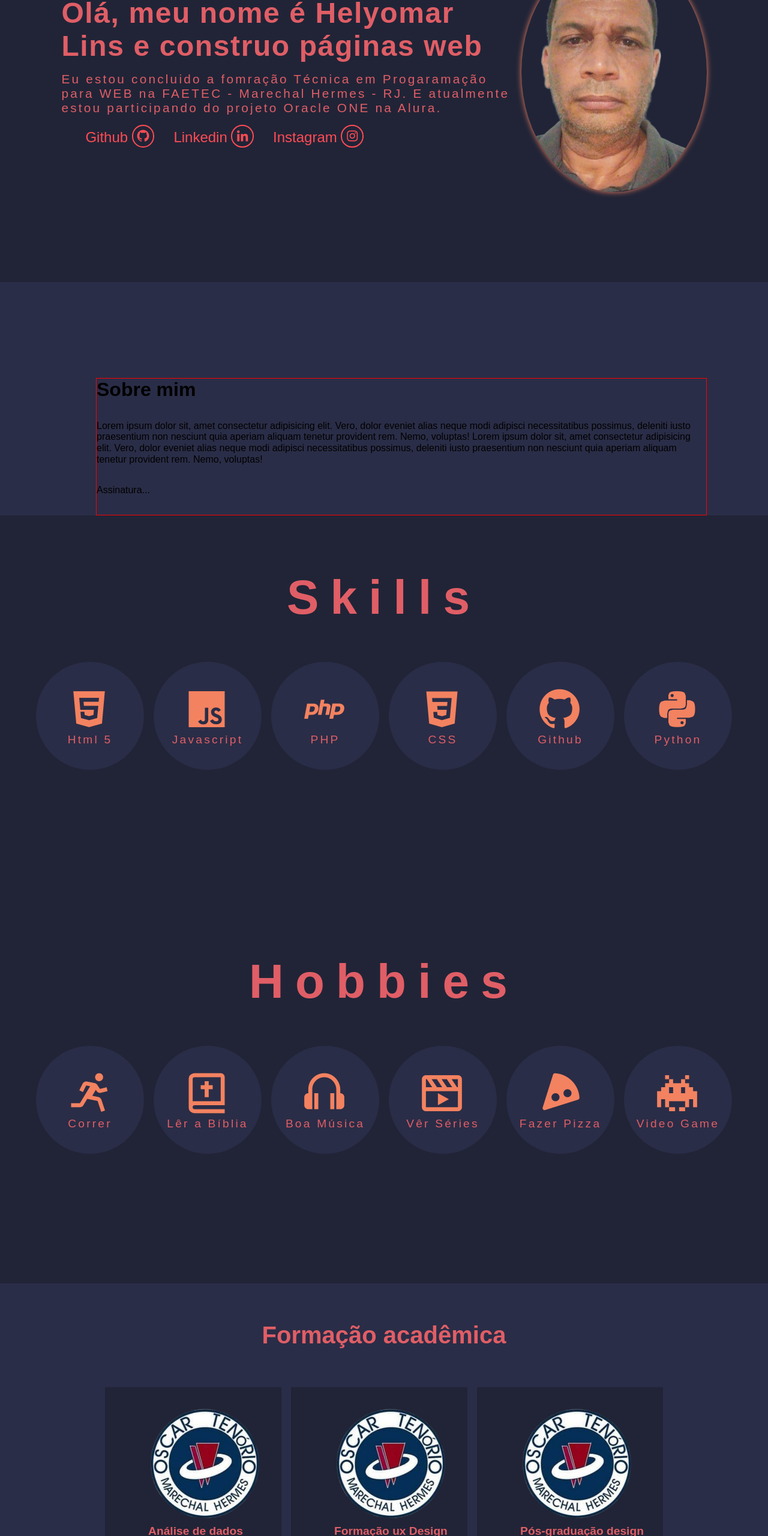
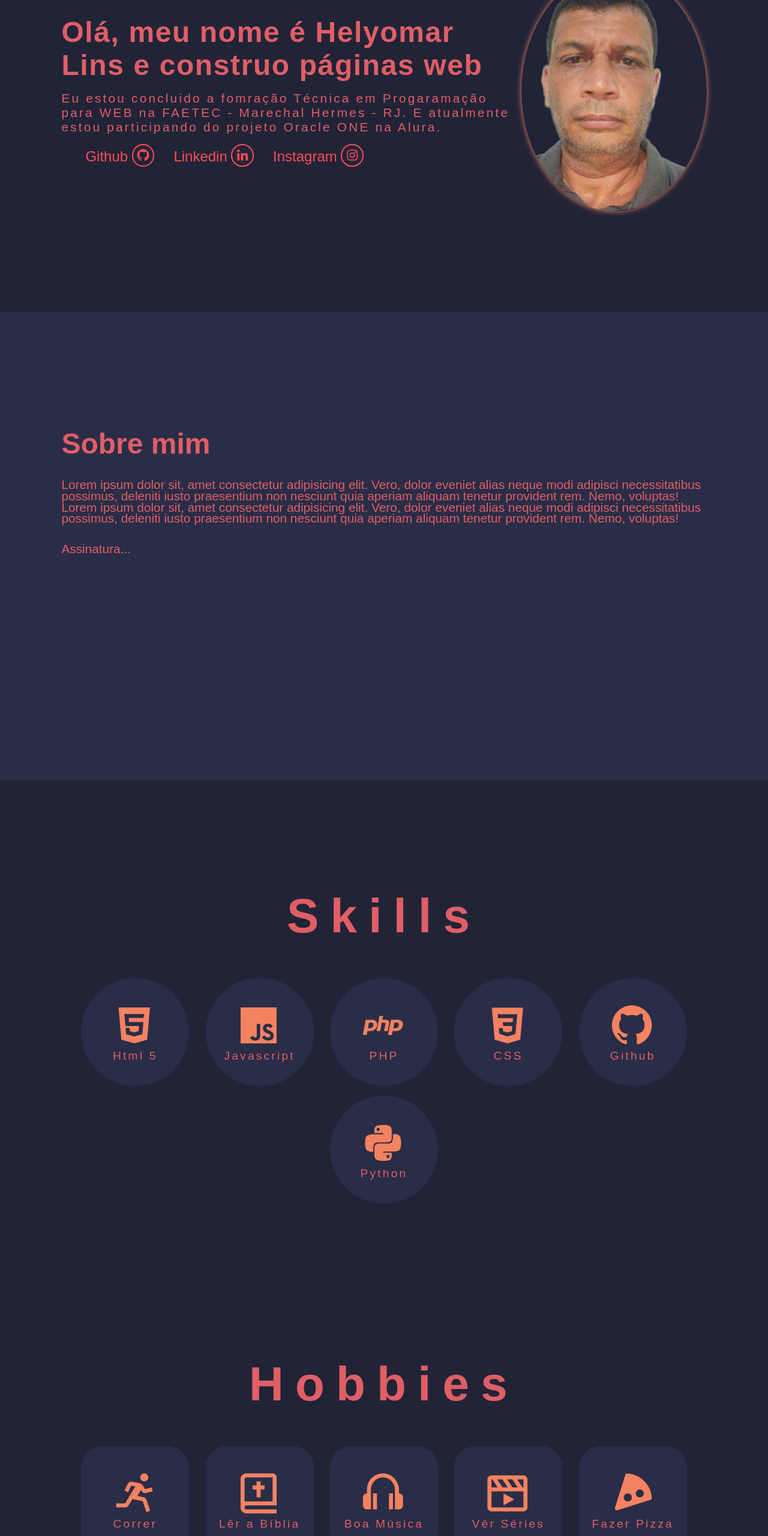
Before and after one commit to HelyomarLins/ChallengeAlura-Portifolio-HelyomarLins, a plain HTML site: page index.html in a window 1280 px wide. Shown: the part 240-2800 px from the top of the page at 60% size. Drawn offline with nearby package versions, Linux system fonts and the light colour scheme; a web font is replaced by a local one.

Commit message:
finalizando animações

```diff
--- a/assets/CSS/academic.css
+++ b/assets/CSS/academic.css
@@ -1,50 +1,55 @@
 /* Estilos para a sessão de histórico acadêmico */
 .academic {
-min-height: 80vh;
-   display:flex;
-   flex-direction: column;
-   align-items: center;
-   padding: 4rem;
-   gap: 2rem;
-   background-color: var(--cor-de-menu);
+    min-height: calc(100vh - 20px);
+    padding: 5rem 8% 0 8%;
+    display: flex;
+    flex-direction: column;
+    align-items: center;
+    gap: 1rem;
+    width: 100%;
+    background-color: var(--cor-de-menu);
 }
 .academic__title {
     font-size: 2.5rem;
     color: var(--cor-de-letras);
     text-align: center;
 }
-
 .academic__courses {
     display: flex;
     align-items: center;
-    padding: 2rem;
-    gap: 1rem;
+    justify-content: space-evenly;
     flex-wrap: wrap;
+    gap: 2rem;
+    width: 100%;
+    height: 70vh;
+}
+
+.academic__courses__box {
+
 
 }
 
-.academic__courses__box {
-    min-width: none;
-    padding: 2rem;
+.academic__courses__list {
+    display: flex;
+    flex-direction: column;
+    align-items: center;
+    justify-content: center;
+    padding: 1rem;
+    color: var(--cor-de-letras);
+    border-radius: 10%;
     background-color: var(--cor-de-fundo);
 }
 
-.academic__courses__list {
-    color: var(--cor-de-letras);;
-}
-
 .academic__courses__item__img img {
-    width: 190px;
+    width: 20vw;
 }
 
 .academic__courses__item__title h4 {
     font-weight: 700;
     font-size: 1.2rem;
     margin-bottom: 0.3rem;
-
 }
 
 .academic__courses__item__subtitle p {
     font-weight: 300;
-
 }
--- a/assets/CSS/experience.css
+++ b/assets/CSS/experience.css
@@ -1,12 +1,15 @@
 /* Estilos para a sessão de histórico acadêmico */
 .experience {
-    min-height: 80vh;
+    width: 100%;
+    min-height: calc(100vh - 60px);
+    padding: 10rem 8% 0 8%;
     display:flex;
     flex-direction: column;
     align-items: center;
-    padding: 4rem;
-    gap: 4rem;
+
+    background-color: var(--cor-de-menu);
 }
+
 .experience__section__title {
     font-size: 2.5rem;
      color: var(--cor-de-letras);
--- a/assets/CSS/header.css
+++ b/assets/CSS/header.css
@@ -1,5 +1,6 @@
 /*Section Menu*/
 .menu {
+    width: 100%;
     position: fixed;
     top: 0;
     left: 0;
--- a/assets/CSS/hobbies.css
+++ b/assets/CSS/hobbies.css
@@ -1,10 +1,12 @@
 .hobbies{
-    min-height: calc(100vh - 60px);
+    min-height: calc(100vh - 20px);
     display: flex;
     flex-direction: column;
     align-items: center;
+    padding: 08rem 8% 0 8%;
     gap: 1.2rem;
     justify-content: center;
+    width: 100%;
     }
     .hobbies__title{
         font-size: 5rem;
@@ -24,13 +26,16 @@
     .hobbies__box{
         display: flex;
         justify-content: center;
-
     }
-    .hobbies__box ul{
+    .hobbies__box{
         width: 180px;
         height: 180px;
         background-color: var(--cor-de-menu);
-        border-radius: 50%;
+        border-radius: 20%;
+
+    }
+
+    .hobbies__box ul{
         display: flex;
         flex-direction: column;
         justify-content: center;
@@ -43,10 +48,19 @@
         font-size: 5rem;
         letter-spacing: 0.2rem;
         color: var(--cor-de-linha);
+        cursor: pointer;
+        transition: 0.3s ease-in-out;
     }
     ul .hobbies__name{
         font-size: 1.2rem;
         letter-spacing: 0.2rem;
         color: var(--cor-de-letras);
+    }
+    ul .hobbies__icon i:hover{
+        color: var(--cor-de-linha);
+        transform: scale(1.1) translateY(-5px);
+        box-shadow: 0 0 35px var(--cor-de-linha);
+        padding: 0.2rem;
+        border-radius: 50%;
 
     }
--- a/assets/CSS/skills.css
+++ b/assets/CSS/skills.css
@@ -1,5 +1,8 @@
 .skills{
-    min-height: calc(80vh - 100px);
+    width: 100%;
+    min-height: calc(100vh - 20px);
+    padding: 08rem 8% 0 8%;
+    background-color: var( --cor-de-fundo);
     display: flex;
     flex-direction: column;
     align-items: center;
@@ -13,7 +16,7 @@
         color: var(--cor-de-letras);
     }
     .skills__line{
-         display: flex;
+        display: flex;
         gap: 1rem;
         padding: 2%;
         align-items: center;
@@ -36,9 +39,15 @@
         justify-content: center;
         align-items: center;
         padding: 1rem;
-
+        cursor: pointer;
+        transition: 0.3s ease-in-out;
     }
-
+    .skills__box ul:hover{
+        color: var(--cor-de-linha);
+        transform: scale(1.1) translateY(-5px);
+        box-shadow: 0 0 25px var(--cor-de-linha);
+        border: 2px solid var(--cor-de-linha);
+    }
     ul .skills__icon i{
         font-size: 5rem;
         letter-spacing: 0.2rem;
--- a/assets/CSS/sobre.css
+++ b/assets/CSS/sobre.css
@@ -1,22 +1,22 @@
 .sobre{
-    padding: 10rem 8% 0 10rem;
+    width: 100%;
+    padding: 12rem 8% 0 8%;
+    min-height: calc(100vh - 20px);
     background-color: var( --cor-de-menu);
-
 }
 .sobre__text{
    display: flex;
    flex-direction: column;
-      border: 1px solid red;
+   color: var(--cor-de-letras);
 }
 .sobre__text h3{
     padding-bottom: 2rem;
     font-weight: 700;
-        font-size: 2rem;
-        line-height: 37.57px;
+    font-size: 3rem;
 }
 .sobre__text p{
     padding-bottom: 2rem;
     font-weight: 400;
-        font-size: 1rem;
+    font-size: 1.3rem;
     line-height: 18.78px;
 }
--- a/assets/CSS/title.css
+++ b/assets/CSS/title.css
@@ -1,7 +1,7 @@
 .title{
 width: 100%;
-padding: 10rem 8% 0 8%;
-min-height: calc(100vh - 90px);
+padding: 12rem 8% 0 8%;
+min-height: calc(100vh - 40px);
 }
 .title__div {
   width: 100%;
@@ -14,9 +14,12 @@ min-height: calc(100vh - 90px);
   height: 50vh;
   border-radius: 50%;
   box-shadow: 0 0 10px var(--cor-de-linha);
+  cursor: pointer;
 	transition: 0.4s ease-in-out;
 }
-
+.title__div img:hover{
+	box-shadow: 0 0 15px var(--cor-de-linha),	0 0 30px var(--cor-de-linha),0 0 60px var(--cor-de-linha);
+}
 .title__container h3 {
   font-size: 3rem;
   letter-spacing: 0.1rem;
@@ -31,33 +34,26 @@ min-height: calc(100vh - 90px);
   margin-bottom: 1rem;
 }
 .title__network {
-  display: inline-flex;
-  margin: ;
-  gap: 2rem;
+ display: inline-flex;
+ align-items: center;
+ gap: 2rem;
 }
 .title__network__item a{
   font-size: 1.5rem;
   color: var(--cor-de-backHover);
+  transition: 0.3s ease-in-out;
 }
 .title__network__item i{
   border: 2px solid var(--cor-de-backHover);
   border-radius: 50%;
   padding: 0.3rem;
-  text-align: center;
+  cursor: pointer;
+  transition: 0.3s ease-in-out;
 
 }
-box-shadow: 0 0 25px var(--main-color);
-	cursor: pointer;
-	transition: 0.4s ease-in-out;
+.title__network__item i:hover{
+color: var(--cor-de-linha);
+transform: scale(1.3) translateY(-5px);
+box-shadow: 0 0 25px var(--cor-de-linha);
+border: 2px solid var(--cor-de-linha);
 }
-
-.home-img img:hover{
-	box-shadow: 0 0 25px var(--main-color),
-				0 0 50px var(--main-color),
-				0 0 100px var(--main-color);
-}
-transition: 0.3s ease;
-}
-
-.logo:hover{
-	transform: scale(1.1);
--- a/index.html
+++ b/index.html
@@ -30,8 +30,7 @@
                 <li class="menu__list__item"><a href="#skills">Skills</a></li>
                 <li class="menu__list__item"><a href="#hobbies">Hobbies</a></li>
                 <li class="menu__list__item"><a href="#formacao">Formações e Cursos</a></li>
-                <li class="menu__list__item"><a href="#xp">Experiência</a></li>
-                <li class="menu__list__item"><a href="#contato">Projetos</a></li>
+                <li class="menu__list__item"><a href="#xp">Projetos</a></li>
                 <li class="menu__list__item"><a href="#contato">contato@fulana.com</a></li>
             </ul>
             <button id="mobile__btn">
@@ -179,9 +178,9 @@
         </div>
     </section>
 
-<!-- Sessão de Histórico Acadêmico -->
-    <section class="academic">
-        <h2 class="academic__title" id="formacao">Formação acadêmica</h2>
+<!-- Sessão Formação Acadêmica -->
+    <section id="formacao" class="academic">
+        <h2 class="academic__title" >Formação acadêmica</h2>
         <div class="academic__courses">
             <div class="academic__courses__box">
                 <ul class="academic__courses__list">
@@ -221,8 +220,8 @@
     </section>
 
 <!-- Sessão de Experiência Profissional/Projetos-->
-    <section class="experience">
-        <h2 class="experience__section__title" id="xp">Experiência Profissional</h2>
+    <section id="xp" class="experience">
+        <h2 class="experience__section__title" >Experiência Profissional</h2>
         <div class="experiencie__box">
             <img class="experience__img" src="./assets/imges/CRUD.PHP.jpg">
             <div class="experience__info">
```
Lines whose indentation alone changed are shown as unchanged.
